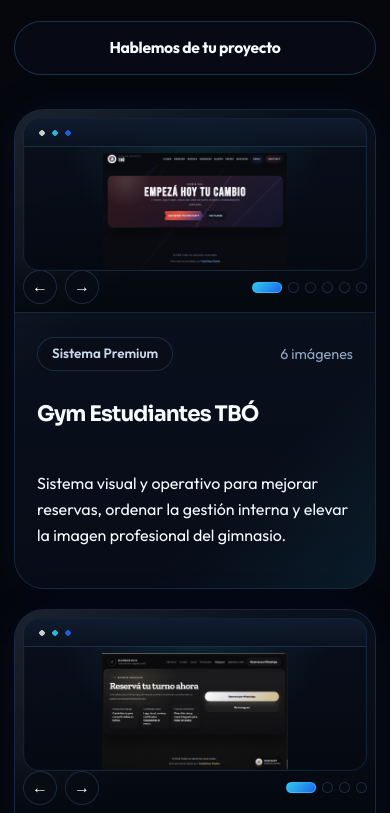
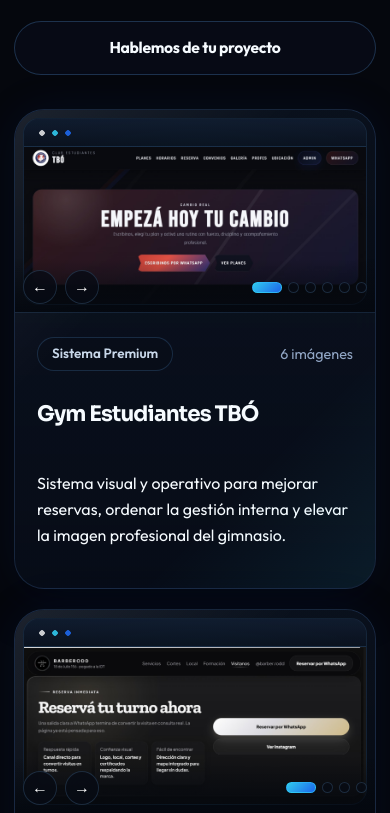
Before and after one commit to juansum742/codeflow-studio, a website: page index.html in a window 390 px wide. Shown: the part 6477-7290 px from the top of the page. Drawn offline with Linux system fonts and the light colour scheme.

Commit message:
Fill mobile portfolio previews within frame

```diff
--- a/styles.css
+++ b/styles.css
@@ -1563,14 +1563,15 @@ code {
     z-index: 1;
   }
 
-  .project-slider.has-controls .project-viewport {
-    inset: 8px 8px 42px;
-  }
-
   .project-slide img {
-    object-fit: contain;
+    position: absolute;
+    inset: 28px 0 0;
+    display: block;
+    width: 100%;
+    height: calc(100% - 28px);
+    object-fit: cover;
     object-position: center top;
-    padding: 34px 6px 0;
+    padding: 0;
     background: transparent;
   }
 
```
